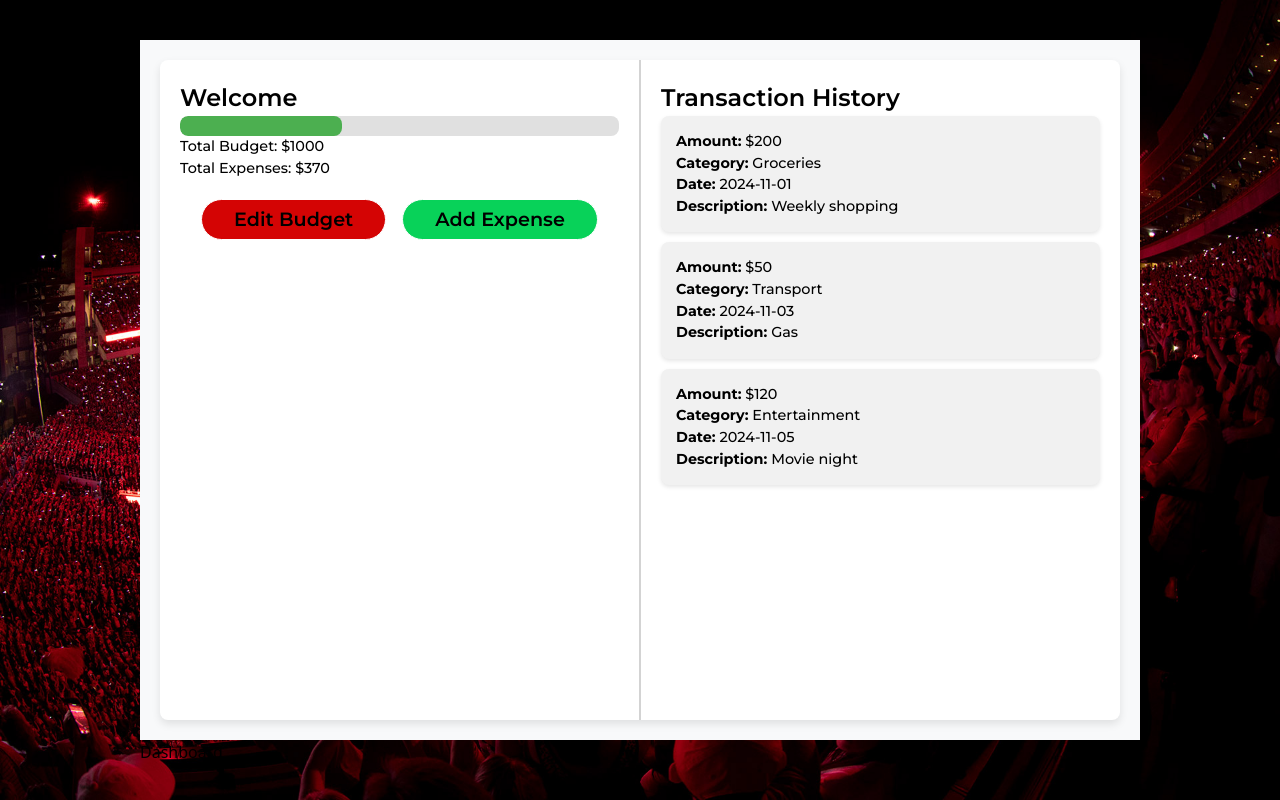
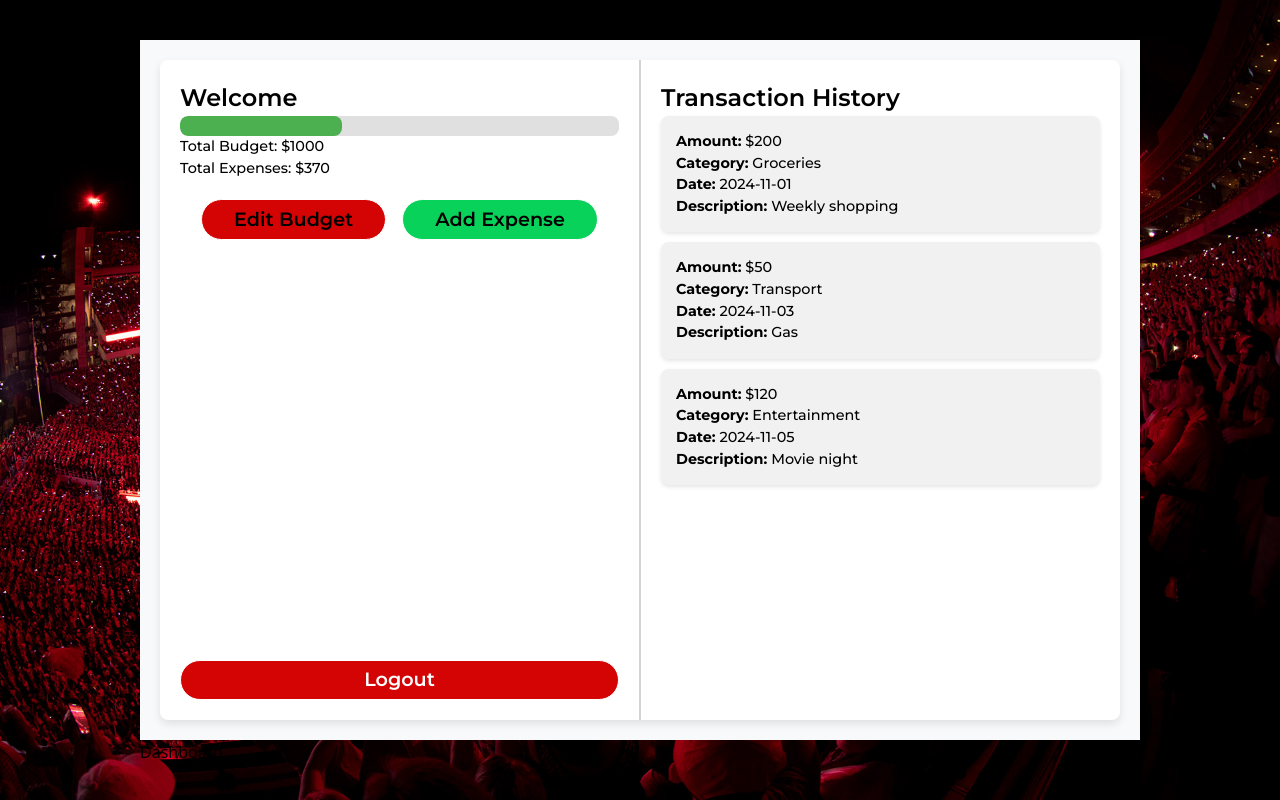
Before and after one commit to z-kendrick/DawgWallet-app, a Next.js app: page /pages/dashboard in a window 1280 px wide. Built offline with nearby package versions, Linux system fonts and the light colour scheme; a web font is replaced by a local one.

Commit message:
Implemented Logout button functionality

```diff
--- a/src/app/components/Dashboard.tsx
+++ b/src/app/components/Dashboard.tsx
@@ -50,6 +50,13 @@ export default function DashHome() {
                             </button>
                         </Link>
                     </div>
+
+                    <div className={styles.logoutContainer}>
+                        <button className={styles.logoutButton}
+                        onClick={() => window.location.href = "/"}>
+                            Logout
+                        </button>
+                    </div>
                 </div>
 
                 <div className={styles.rightPane}>
@@ -70,4 +77,4 @@ export default function DashHome() {
 
         </div>
     );
-  }
+}
--- a/src/app/styles/Dashboard.module.css
+++ b/src/app/styles/Dashboard.module.css
@@ -94,7 +94,7 @@
     width: 100%;
 }
 
-.budgetButton:hover, .expenseButton:hover {
+.budgetButton:hover, .expenseButton:hover, .logoutButton:hover {
     background-color: black;
     color: white;
     border: 1px solid black;
@@ -117,3 +117,24 @@
     border-radius: 8px;
     box-shadow: 0 2px 4px rgba(0, 0, 0, 0.1);
 }
+
+
+.logoutContainer {
+    margin-top: auto;
+    display: flex;
+    justify-content: flex-start;
+}
+
+
+.logoutButton {
+    border: 1px solid white;
+    border-radius: 30px;
+    padding: 0.3rem 2rem;
+    color: white;
+    background-color: rgb(212, 4, 4);
+    font-size: 1.2rem;
+    font-family: "Montserrat";
+    font-weight: 600;
+    width: 100%;
+    cursor: pointer;
+}
```
